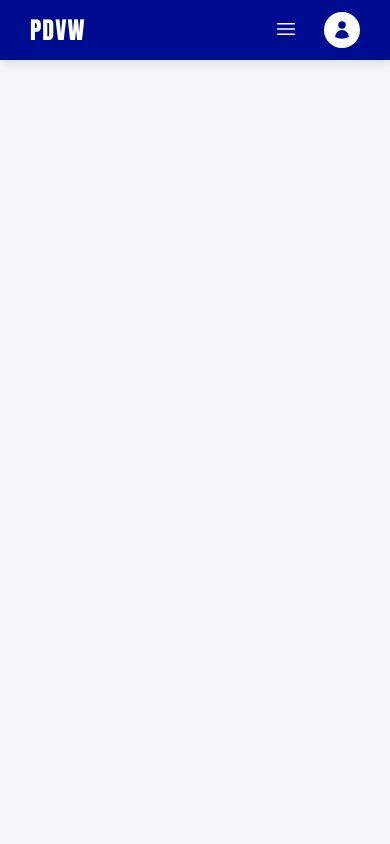
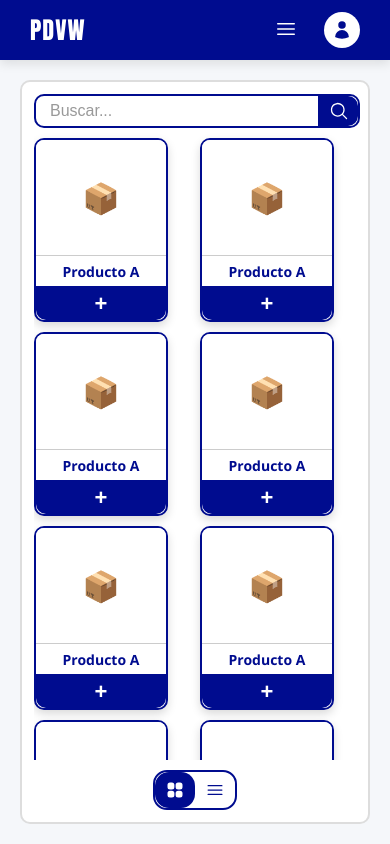
Before and after one commit to jjcm296/PDVMWeb, a React (Create React App) app in the folder frontend/: page /pdv in a window 390 px wide. Before the commit this address had no page. Built offline with nearby package versions, Linux system fonts and the light colour scheme.

Commit message:
Agregar vista de productos con cambio de modo (tarjeta/lista), buscador y diseño responsive

```diff
--- a/frontend/src/App.js
+++ b/frontend/src/App.js
@@ -5,8 +5,9 @@ import MenuPrincipal from "./componenst/menuPrincipal/MenuPrincipal";
 import CrearCuenta from "./componenst/Login/crearCuenta/CrearCuenta";
 import Login from "./componenst/Login/Login";
 import CodigoVerificacion from "./componenst/Login/codigoVerificacion/CodigoVerificacion";
-import TarjetaProducto from "./componenst/menuPrincipal/components/TarjetaProducto";
+import TarjetaProducto from "./componenst/pdv/components/tarjetasProducto/TarjetaProducto";
 import "@fortawesome/fontawesome-free/css/all.min.css";
+import PDV from "./componenst/pdv/PDV";
 
 function App() {
   return (
@@ -19,6 +20,7 @@ function App() {
                   <Route path={"/register"} element={<CrearCuenta/>}/>
                   <Route path={"/verification"} element={<CodigoVerificacion/>}/>
                   <Route path={"/products"} element={<TarjetaProducto/>}/>
+                  <Route path={"/pdv"} element={<PDV/>}/>
 
               </Routes>
           </header>
--- a/frontend/src/componenst/pdv/PDV.css
+++ b/frontend/src/componenst/pdv/PDV.css
@@ -0,0 +1,22 @@
+.pantalla-pdv {
+    display: flex;
+    padding: 20px;
+    gap: 20px;
+    height: calc(100vh - 60px); /* ajusta si tienes barra superior */
+    box-sizing: border-box;
+}
+
+.columna-izquierda {
+    flex: 2;
+    display: flex;
+    flex-direction: column;
+    gap: 20px;
+}
+
+.columna-derecha {
+    flex: 1.5;
+    display: flex;
+    flex-direction: column;
+    justify-content: space-between;
+    gap: 20px;
+}
--- a/frontend/src/componenst/pdv/PDV.jsx
+++ b/frontend/src/componenst/pdv/PDV.jsx
@@ -0,0 +1,17 @@
+import React from 'react';
+import './PDV.css';
+import TarjetaProductoBarra from "./components/tarjetasProducto/TarjetaProductoBarra";
+import TarjetaProducto from "./components/tarjetasProducto/TarjetaProducto";
+import Buscador from "../ui/buscador/Buscador";
+import SwitchVista from "./components/switchVista/VistaToggle";
+import PanelIzquierdo from "./components/panelIzquierdo/PanelIzquierdo";
+
+const PDV = () => {
+    return (
+        <div className="pantalla-pdv">
+            <PanelIzquierdo/>
+        </div>
+    );
+};
+
+export default PDV;
--- /dev/null
+++ b/frontend/src/componenst/pdv/components/panelIzquierdo/PanelIzquierdo.css
@@ -0,0 +1,71 @@
+:root {
+    --borde-panel: 2px solid #ddd;
+    --fondo-panel: #ffffff;
+    --radio-panel: 10px;
+    --padding-panel: 12px;
+}
+
+/* 🧱 Contenedor principal del panel izquierdo */
+.panel-izquierdo-contenedor {
+    display: flex;
+    flex-direction: column;
+    height: 89vh;
+    width: 850px;                /* Se mantiene fijo en desktop */
+    max-width: 100%;             /* Permite contraerse en pantallas pequeñas */
+    padding: var(--padding-panel);
+    border: var(--borde-panel);
+    border-radius: var(--radio-panel);
+    background-color: var(--fondo-panel);
+    box-sizing: border-box;
+    position: relative;
+}
+
+/* 🔍 Buscador arriba */
+.barra-superior {
+    margin-bottom: 5px;
+}
+
+/* 🧩 Productos con scroll y columnas */
+.productos-scroll {
+    padding-top: 5px;
+    flex: 1;
+    overflow-y: auto;
+    display: grid;
+    grid-template-columns: repeat(5, 1fr);  /* 5 columnas en escritorio */
+    gap: 10px;
+}
+
+/* 🔄 VistaToggle abajo a la derecha */
+.switch-inferior {
+    display: flex;
+    justify-content: flex-end;
+    padding-top: 10px;
+}
+
+/* 📱 Responsive: ajustar columnas en pantallas más pequeñas */
+@media (max-width: 1024px) {
+    .productos-scroll {
+        grid-template-columns: repeat(4, 1fr);
+    }
+}
+
+@media (max-width: 768px) {
+    .panel-izquierdo-contenedor {
+        width: 100%; /* ocupa todo el ancho en móvil */
+        height: auto;
+    }
+
+    .productos-scroll {
+        grid-template-columns: repeat(3, 1fr);
+    }
+}
+
+@media (max-width: 480px) {
+    .productos-scroll {
+        grid-template-columns: repeat(2, 1fr);
+    }
+
+    .switch-inferior {
+        justify-content: center; /* centrado en móvil */
+    }
+}
--- /dev/null
+++ b/frontend/src/componenst/pdv/components/panelIzquierdo/PanelIzquierdo.jsx
@@ -0,0 +1,44 @@
+import React, { useState } from 'react';
+import Buscador from '../../../ui/buscador/Buscador';
+import VistaToggle from '../switchVista/VistaToggle';
+import TarjetaProducto from '../tarjetasProducto/TarjetaProducto';
+import TarjetaProductoBarra from '../tarjetasProducto/TarjetaProductoBarra';
+import './PanelIzquierdo.css';
+
+const productosMock = Array.from({ length: 16 }, (_, i) => ({
+    id: i + 1,
+    nombre: `Producto ${i + 1}`
+}));
+
+const PanelIzquierdo = () => {
+    const [vista, setVista] = useState('grid');
+    const [busqueda, setBusqueda] = useState('');
+
+    const productosFiltrados = productosMock.filter(p =>
+        p.nombre.toLowerCase().includes(busqueda.toLowerCase())
+    );
+
+    return (
+        <div className="panel-izquierdo-contenedor">
+            <div className="barra-superior">
+                <Buscador onBuscar={setBusqueda} />
+            </div>
+
+            <div className="productos-scroll">
+                {productosFiltrados.map(producto =>
+                    vista === 'grid' ? (
+                        <TarjetaProducto key={producto.id} nombre={producto.nombre} />
+                    ) : (
+                        <TarjetaProductoBarra key={producto.id} nombre={producto.nombre} />
+                    )
+                )}
+            </div>
+
+            <div className="switch-inferior">
+                <VistaToggle vista={vista} onCambiarVista={setVista} />
+            </div>
+        </div>
+    );
+};
+
+export default PanelIzquierdo;
--- /dev/null
+++ b/frontend/src/componenst/pdv/components/switchVista/VistaToggle.css
@@ -0,0 +1,70 @@
+:root {
+    --color-principal: #000C8F;
+    --color-hover: #244876;
+    --color-fondo: #ffffff;
+    --borde-radius: 14px;
+}
+
+.vista-toggle {
+    position: relative;
+    display: flex;
+    width: 80px;
+    height: 36px;
+    border: 2px solid var(--color-principal);
+    border-radius: var(--borde-radius);
+    background-color: var(--color-fondo);
+    overflow: hidden;
+    transition: border-color 0.3s;
+}
+
+/* Fondo deslizante */
+.switch-slider {
+    position: absolute;
+    top: 0;
+    bottom: 0;
+    width: 50%;
+    background-color: var(--color-principal);
+    border-radius: var(--borde-radius);
+    transition: transform 0.3s ease;
+    z-index: 0;
+}
+
+.switch-slider.left {
+    transform: translateX(0%);
+}
+
+.switch-slider.right {
+    transform: translateX(100%);
+}
+
+/* Botones */
+.vista-btn {
+    flex: 1;
+    z-index: 1;
+    background: transparent;
+    border: none;
+    display: flex;
+    align-items: center;
+    justify-content: center;
+    cursor: pointer;
+    padding: 0;
+    transition: color 0.3s ease;
+}
+
+/* Íconos */
+.vista-btn .icono-toggle {
+    width: 20px;
+    height: 20px;
+    pointer-events: none;
+    color: var(--color-principal);
+}
+
+/* Ícono activo: blanco */
+.vista-btn.activo .icono-toggle {
+    color: white;
+}
+
+/* Ícono inactivo hover: azul oscuro */
+.vista-btn:not(.activo):hover .icono-toggle {
+    color: var(--color-hover);
+}
--- /dev/null
+++ b/frontend/src/componenst/pdv/components/switchVista/VistaToggle.jsx
@@ -0,0 +1,29 @@
+import React from 'react';
+import './VistaToggle.css';
+import { Squares2X2Icon, Bars3Icon } from '@heroicons/react/24/solid';
+
+const VistaToggle = ({ vista, onCambiarVista }) => {
+    return (
+        <div className="vista-toggle">
+            <div className={`switch-slider ${vista === 'grid' ? 'left' : 'right'}`} />
+
+            <button
+                className={`vista-btn ${vista === 'grid' ? 'activo' : ''}`}
+                onClick={() => onCambiarVista('grid')}
+                aria-label="Vista en tarjetas"
+            >
+                <Squares2X2Icon className="icono-toggle" />
+            </button>
+
+            <button
+                className={`vista-btn ${vista === 'list' ? 'activo' : ''}`}
+                onClick={() => onCambiarVista('list')}
+                aria-label="Vista en lista"
+            >
+                <Bars3Icon className="icono-toggle" />
+            </button>
+        </div>
+    );
+};
+
+export default VistaToggle;
--- a/frontend/src/componenst/ui/buscador/Buscador.css
+++ b/frontend/src/componenst/ui/buscador/Buscador.css
@@ -9,7 +9,7 @@
 .contenedor-buscador {
     display: flex;
     width: 100%;
-    max-width: 800px;
+    max-width: 900px;
     height: 30px;
     border: 2px solid var(--color-principal);
     border-radius: var(--borde-radio);
```
Also changed, not shown: frontend/src/componenst/pdv/components/tarjetasProducto/TarjetaProductoBarra.jsx (renamed from frontend/src/componenst/pdv/components/tarjetasProducto/TarjetaProductoBarra.js).
